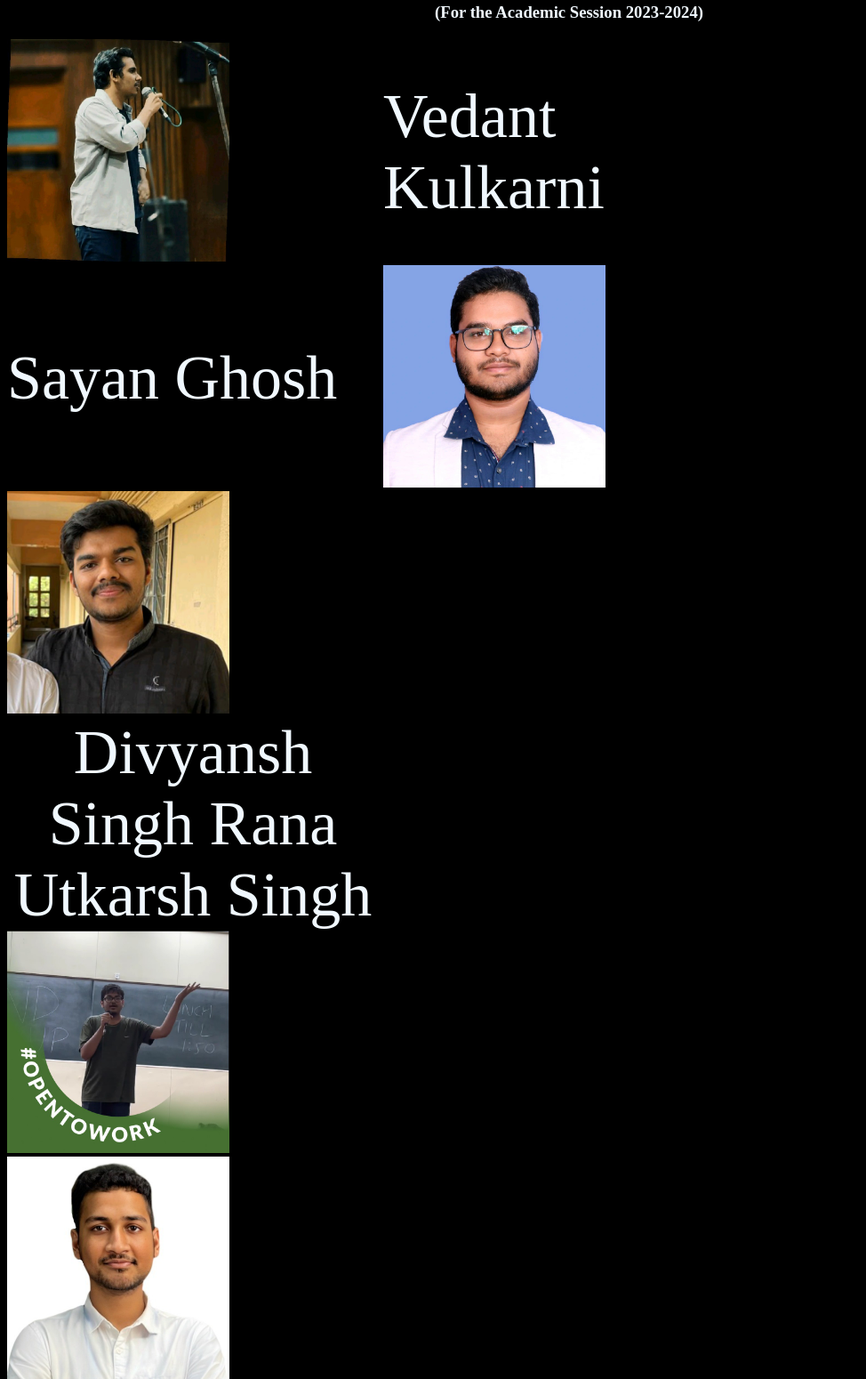
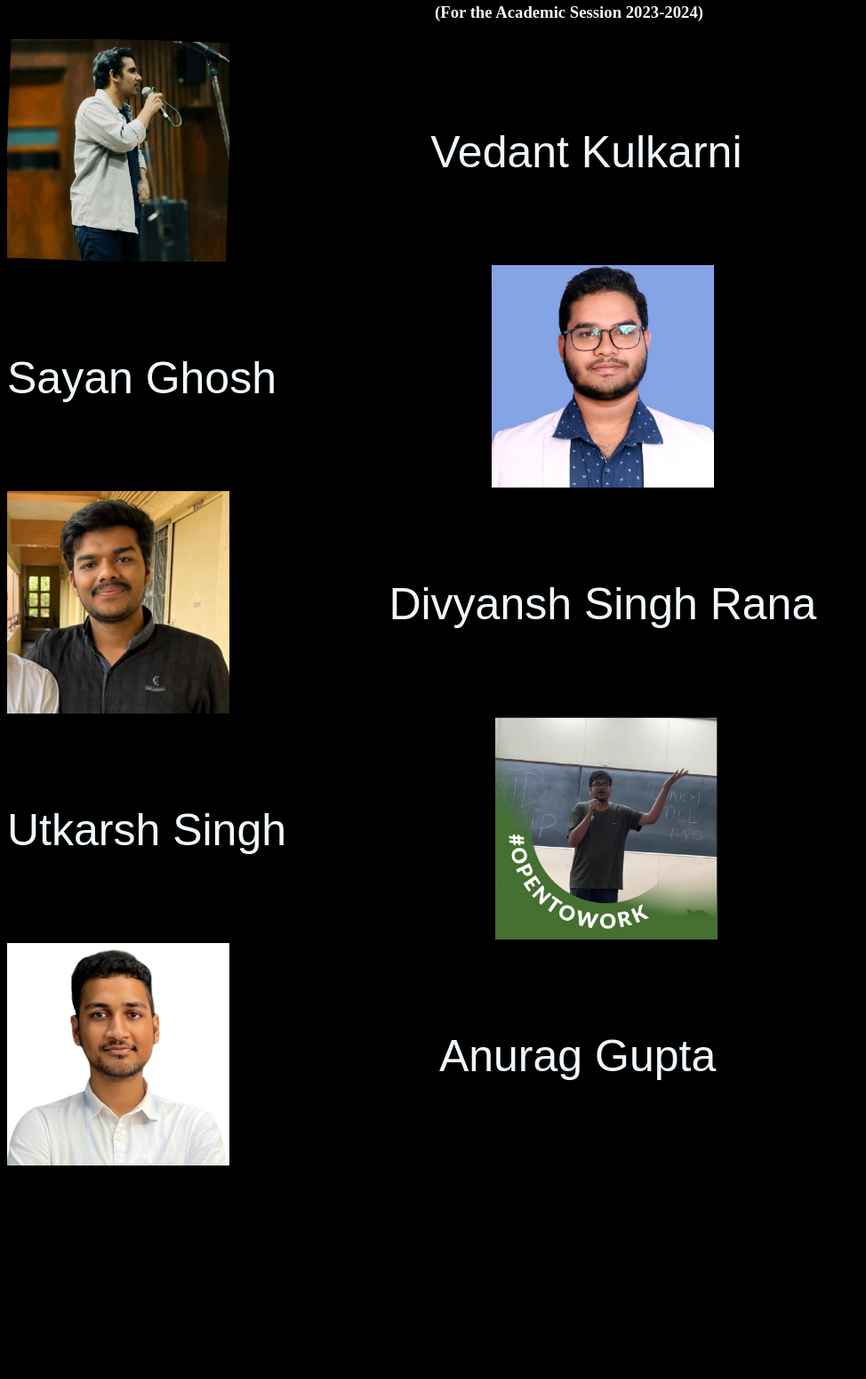
Before and after one commit to Snevj/ComC, a plain HTML site: page WebD/contact.html in a window 1280 px wide. Shown: the part 167-1717 px from the top of the page at 89% size, without its empty margins (0-974 px from the left). After the commit the page ends 1489 px from the top, so only its background shows below. Drawn offline with Linux system fonts and the light colour scheme.

Commit message:
Sorted the Contact section

```diff
--- a/WebD/contact.html
+++ b/WebD/contact.html
@@ -18,9 +18,9 @@
         <div>
             <h1 id="governers" >Governors</h1>
             <h3 id="governers_subheading">(For the Academic Session 2023-2024)</h3>
-            <p id="contact">
-                    <div class="vedant">
-                    <div class="1">
+            <div class="contact">
+                <div class="vedant">
+                    <div class="vedantimage">
                         <img id="image" src="vedant.jpeg" width="250px"/>
                     </div>
                     <div class="vedtext">
@@ -28,19 +28,18 @@
                     </div>
                 </div>
 
+
                 <div class="sayan">
                     <div class="sayantext">
                         <a href="https://www.linkedin.com/in/sayan-ghosh-b447aa248/">Sayan Ghosh</a><br>
                     </div>
-                    <div class="2">
+                    <div class="sayanimage">
                         <img src="sayan.jpeg" width="250px"/>
                     </div>
+                </div>
 
-
-                    <span class="caption">Text below the image</span>
-                </div>
                 <div class="dsr">
-                    <div class="3">
+                    <div class="dsrimage">
                         <img src="dsr.jpeg" width="250px"/>
                     </div>
                     <div class="dsrtext">
@@ -52,20 +51,21 @@
                     <div class="utrtext">
                         <a href="https://www.linkedin.com/in/utkarsh-singh-661135240/">Utkarsh Singh</a><br>
                     </div>
-                    <div class="4">
+                    <div class="utrimage">
                         <img src="utr.jpeg" width="250px"/>
                     </div>
                 </div>
 
                 <div class="anurag">
-                    <div class="5">
+                    <div class="anuragimage">
                         <img src="anuraglinkedin.jpeg" width="250px"/>
                     </div>
                     <div class="anuragtext">
                         <a href="https://www.linkedin.com/in/anurag-gupta-284913219/">Anurag Gupta</a>
                     </div>
                 </div>
-            </p>
+            </div>
         </div>
+
     </body>
 </html>
--- a/WebD/style.css
+++ b/WebD/style.css
@@ -17,49 +17,43 @@
             width: 50%;
             display: block;
         }
-
-        .vedtext, .sayantext, .dsrtext, .utrtext, .anuragtext {
-            /*text-align: center;
-            text-shadow: #ddd;
-            font-size: x-large;
-            font-family: Arial, Helvetica, sans-serif;*/
-            font-size: 70px;
-
-        }
-        .image {
-            max-width: 100%;
-            max-height: 100%;
-        }
         .vedant {
             display: grid;
             align-items: center;
-            grid-template-columns: 1fr 1fr 1fr;
-            column-gap: 5px;
-            }
+            grid-template-columns: auto auto auto;
+            column-gap: 15px;
+
+        }
         .sayan {
             display: grid;
             align-items: center;
-            grid-template-columns: 1fr 1fr 1fr;
+            grid-template-columns: auto auto auto;
+            column-gap: 15px;
+        }
+        .dsr {
+            display: grid;
+            align-items: center;
+            grid-template-columns: auto auto auto;
             column-gap: 5px;
         }
-        .anuragtext {
+        .utr {
             display: grid;
             align-items: center;
-            grid-template-columns: 1fr 1fr 1fr;
+            grid-template-columns: auto auto auto;
             column-gap: 5px;
         }
-        .utrtext{
+        .anurag {
             display: grid;
             align-items: center;
-            grid-template-columns: 1fr 1fr 1fr;
+            grid-template-columns: auto auto auto;
             column-gap: 5px;
         }
-        .dsrtext {
-            display: grid;
-            align-items: center;
-            grid-template-columns: 1fr 1fr 1fr;
-            column-gap: 5px;
+        .vedtext, .sayantext , .dsrtext, .utrtext , .anuragtext{
+            text-shadow: #ddd;
+            font-family: Arial, Helvetica, sans-serif;
+            font-size: 50px;
         }
+
         h3 {
             text-align: center;
             color: aliceblue;
```
